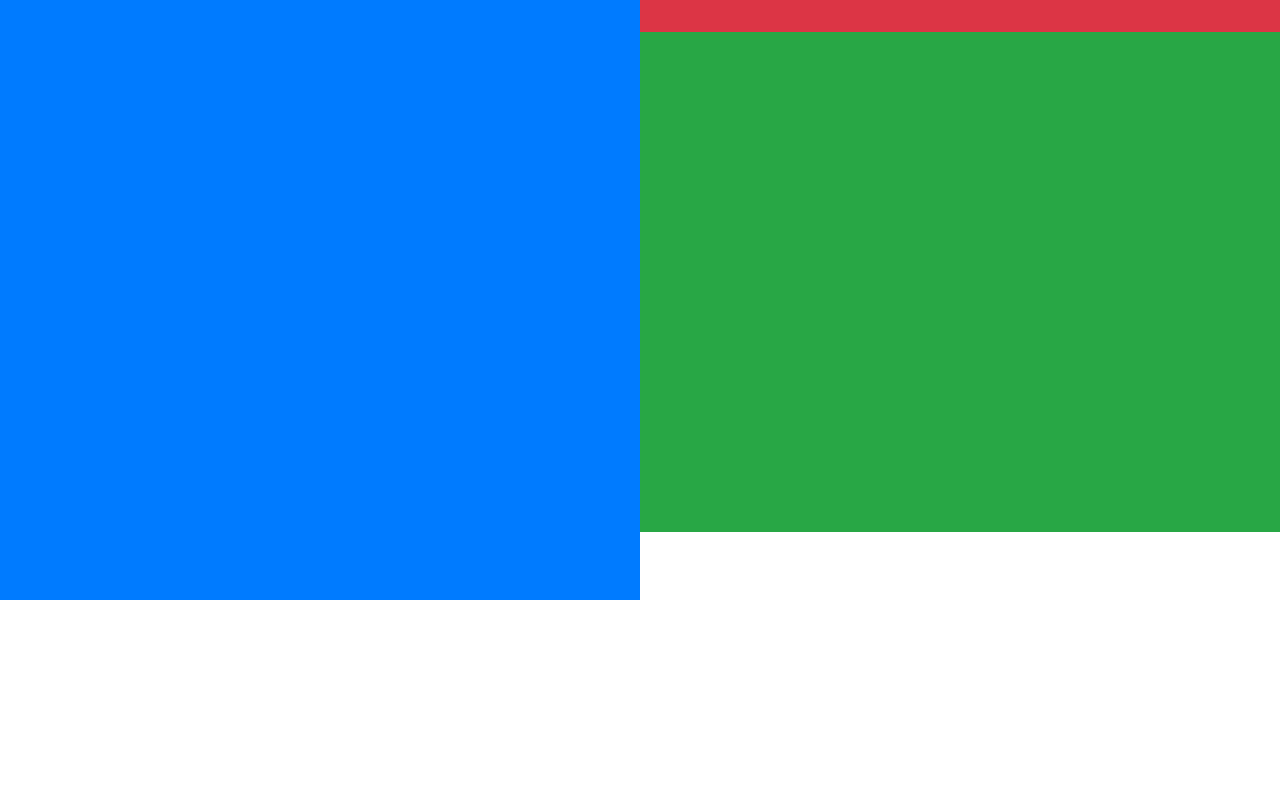
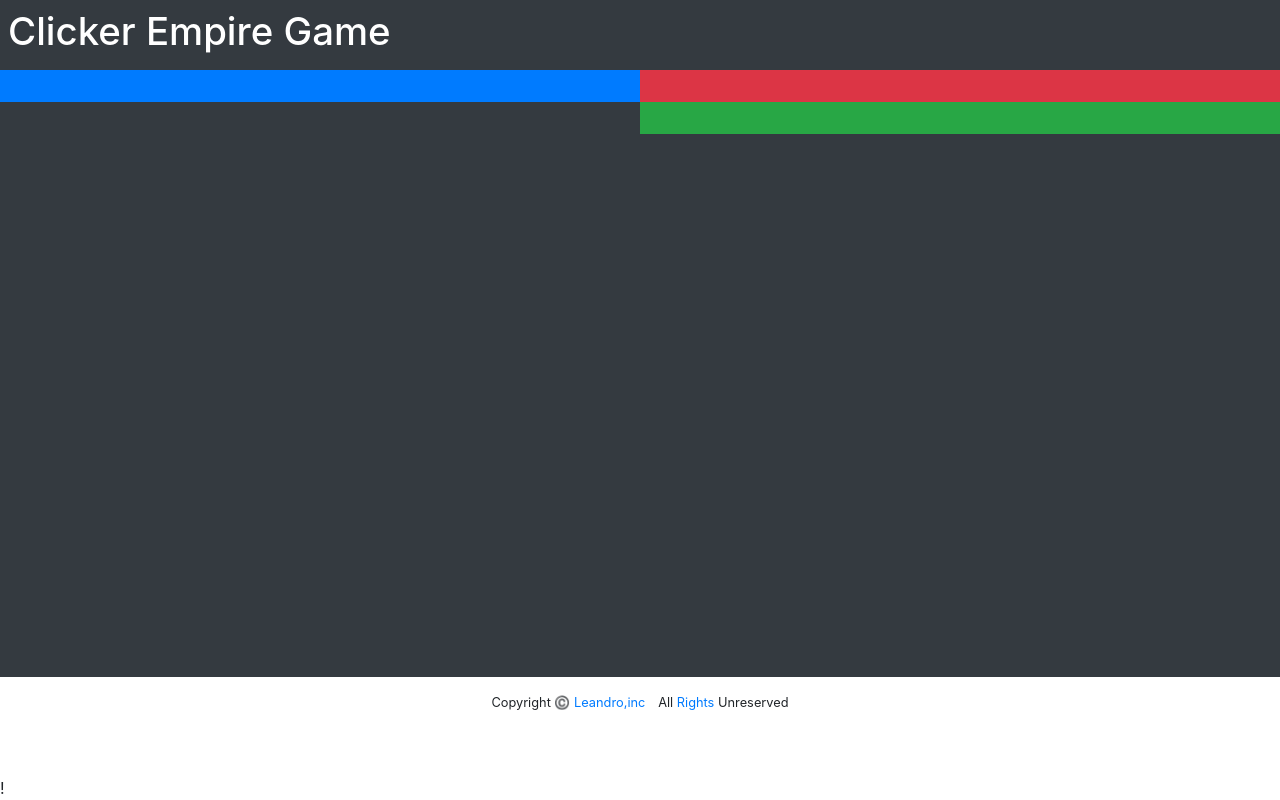
Before and after one commit to mcnLeandro/Clicker-Empire-Game, a plain HTML site: page index.html in a window 1280 px wide. Drawn offline with nearby package versions, Linux system fonts and the light colour scheme.

Commit message:
remade base HTML

```diff
--- a/index.html
+++ b/index.html
@@ -8,22 +8,35 @@
     <link rel="stylesheet" href="style.css">
     <title>Clicker Empire Game</title>
 </head>
-<body>
+<body id="body" class="d-flex flex-column">
+    <header class="p-2 bg-dark">
+        <h2 class="white" >Clicker Empire Game</h2>
+    </header>
+    <div id="main" class="container-fliud bg-dark h-100">
+        <div  class="col-md-6 col-12 bg-danger p-3 float-md-right">
+            <div id="user_info_frame">
 
-    <div id="main" class="container-fliud bg-dark">
-        <div>
-            <div id="user_info" class="col-md-6 col-12 bg-danger p-3 float-md-right"></div>
-            <div id="product_info" class="col-md-6 col-12 bg-primary p-3 float-md-left box2"></div>
-            <div class="col-md-6 col-12 bg-success p-3 float-md-right box3">
-                <div class="row justify-content-center">
-                    <div class="col-10 m-2 bg-primary"></div>
-                    <div class="col-10 m-2 bg-primary"></div>
-                </div>
+            </div>
+        </div>
+        <div class="col-md-6 col-12 bg-primary p-3 float-md-left box2">
+            <div id="iproduct_info_frame">
+
+            </div>
+        </div>
+        <div class="col-md-6 col-12 bg-success p-3 float-md-right box3">
+            <div id="item_info_frame">
+
+            </div>
+            <div id="option_frame">
+
             </div>
         </div>
     </div>
-
-
-
+    <footer class="mt-md-auto mb-5 p-3">
+        <div class="d-flex justify-content-center">
+            <small>Copyright ©️ <a href="https://twitter.com/leandro83g" target="_blank">Leandro,inc</a>　All <a href="https://github.com/mcnLeandro/Clicker-Empire-Game" target="_blank">Rights</a> Unreserved</small>
+        </div>
+    </footer>
 </body>
 </html>
+!
--- a/style.css
+++ b/style.css
@@ -4,15 +4,21 @@
     box-sizing: border-box;
 }
 
-.box1{
-    height: 100px;
+body{
+    width: 100vw;
+    height: 100vh;
+}
+h2{
+    font-size: 3vw;
+}
+.ultra-large{
+    font-size: 10vw;
+}
+.text-2vw{
+    font-size: 2vw;
+}
+.custom-select ,.form-control{
+    height: 100%;
+}
 
-}
-.box2{
-    height: 600px;
-
-}
-.box3{
-    height: 500px;
-
-}
+.white{color: white;}
```
